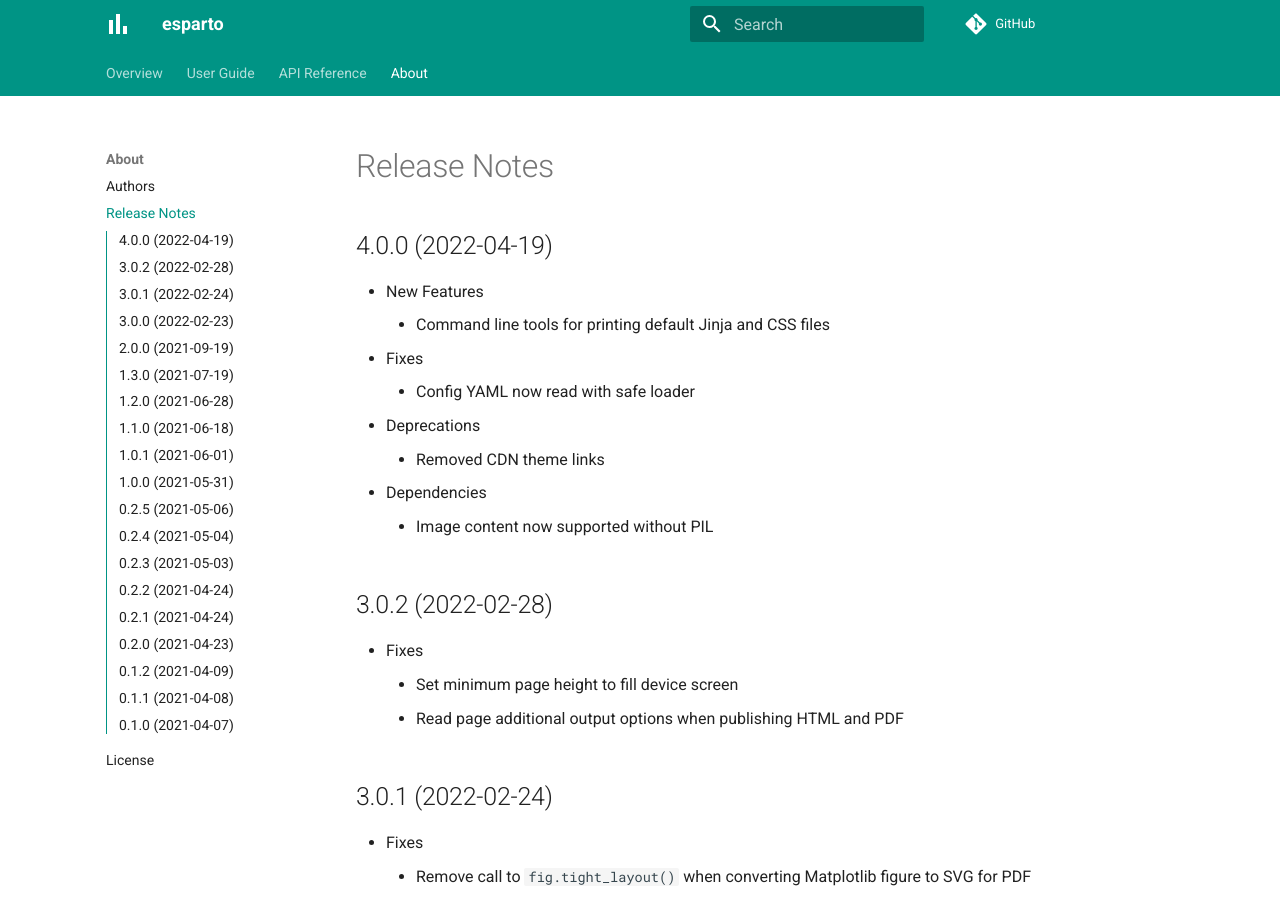
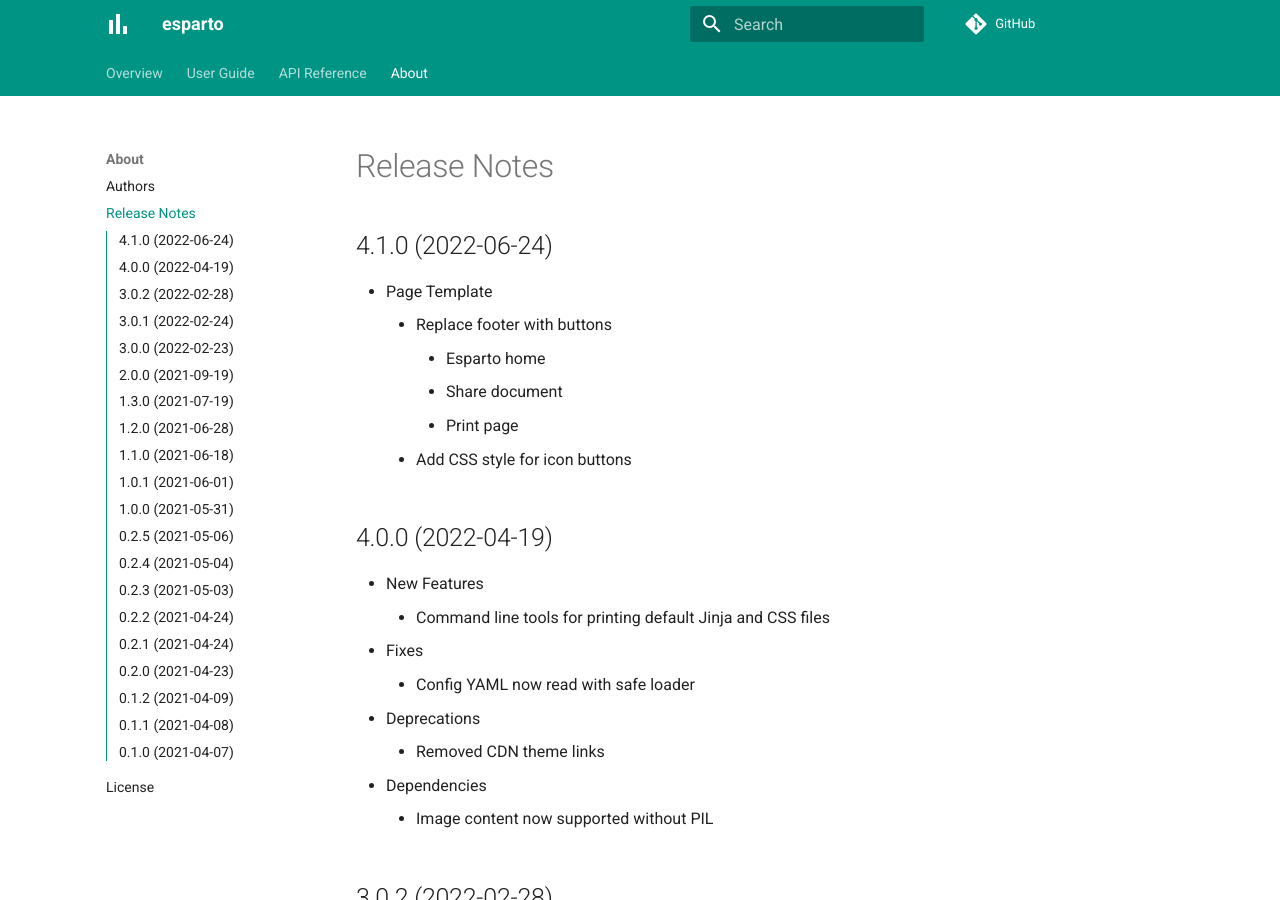
Before and after one commit to domvwt/esparto, an MkDocs documentation site: the page built from docs/04-about/release-notes.md, in a window 1280 px wide and 900 px high. Built offline with MkDocs 1.6.1 and Material for MkDocs 9.7.7, drawn with Linux system fonts in a browser that asks for light colours; comment, search, counter and statistics services are not loaded.

Commit message:
Bump version

```diff
--- a/docs/04-about/release-notes.md
+++ b/docs/04-about/release-notes.md
@@ -1,5 +1,15 @@
 Release Notes
 =============
+
+4.1.0 (2022-06-24)
+------------------
+
+- Page Template
+    - Replace footer with buttons
+        - Esparto home
+        - Share document
+        - Print page
+    - Add CSS style for icon buttons
 
 4.0.0 (2022-04-19)
 ------------------
--- a/esparto/__init__.py
+++ b/esparto/__init__.py
@@ -15,7 +15,7 @@
 
 __author__ = """Dominic Thorn"""
 __email__ = "dominic.thorn@gmail.com"
-__version__ = "4.0.0.post1"
+__version__ = "4.1.0"
 
 _MODULE_PATH: _Path = _Path(__file__).parent.absolute()
 
--- a/pyproject.toml
+++ b/pyproject.toml
@@ -1,6 +1,6 @@
 [tool.poetry]
 name = "esparto"
-version = "4.0.0.post1"
+version = "4.1.0"
 description = "Data driven report builder for the PyData ecosystem."
 authors = ["Dominic Thorn <dominic.thorn@gmail.com>"]
 license = "MIT"
```
